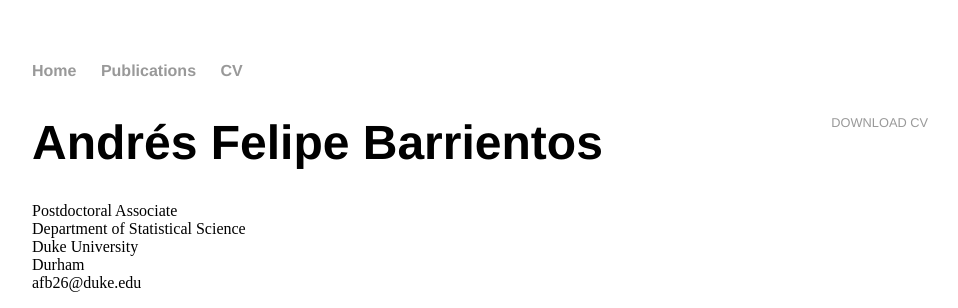
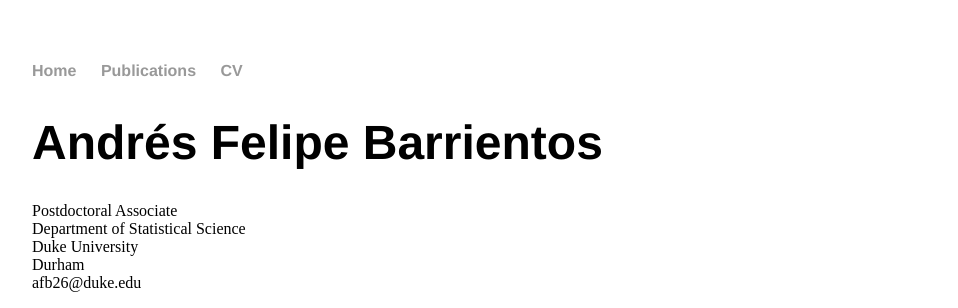
Before and after one commit to anfebar/anfebar.github.io, a Jekyll site: the page built from cv/index.html, in a window 1280 px wide. Shown: the top 308 px of the page, without its empty margins (160-1118 px from the left). Built offline with Jekyll 4.4.1, drawn with Linux system fonts in a browser that asks for light colours.

Commit message:
Update index.html

```diff
--- a/cv/index.html
+++ b/cv/index.html
@@ -4,7 +4,7 @@ title: Andrés F. Barrientos
 ---
 
 	<div class="cv">
-		<a href="https://anfebar.github.io/cv/cv.pdf" class="download" title="Download CV as PDF">Download CV</a>
+		<!--<a href="https://anfebar.github.io/cv/cv.pdf" class="download" title="Download CV as PDF">Download CV</a>-->
 					<h1>Andrés Felipe Barrientos</h1>
 					Postdoctoral Associate <br>
 					Department of Statistical Science<br>
```
